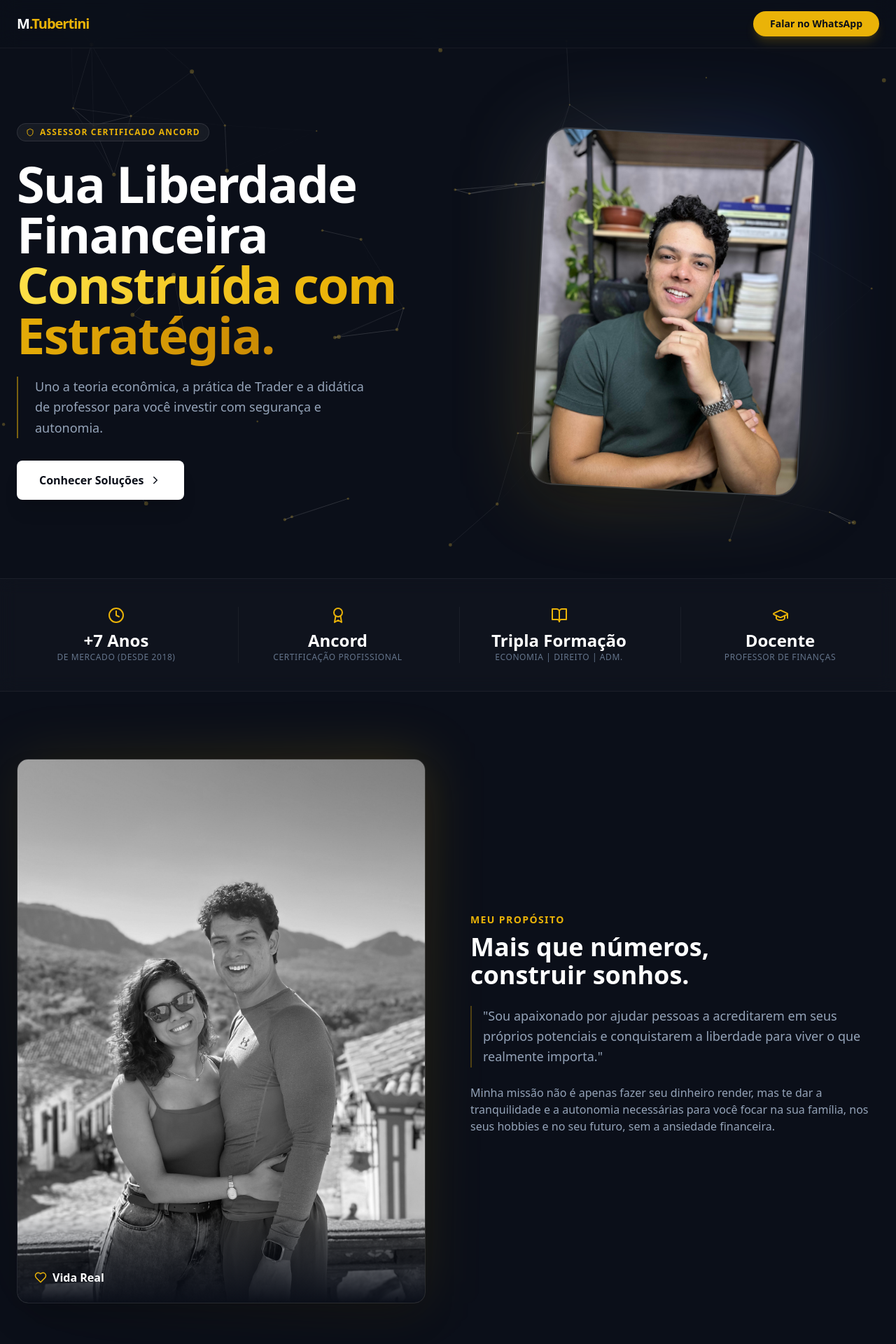
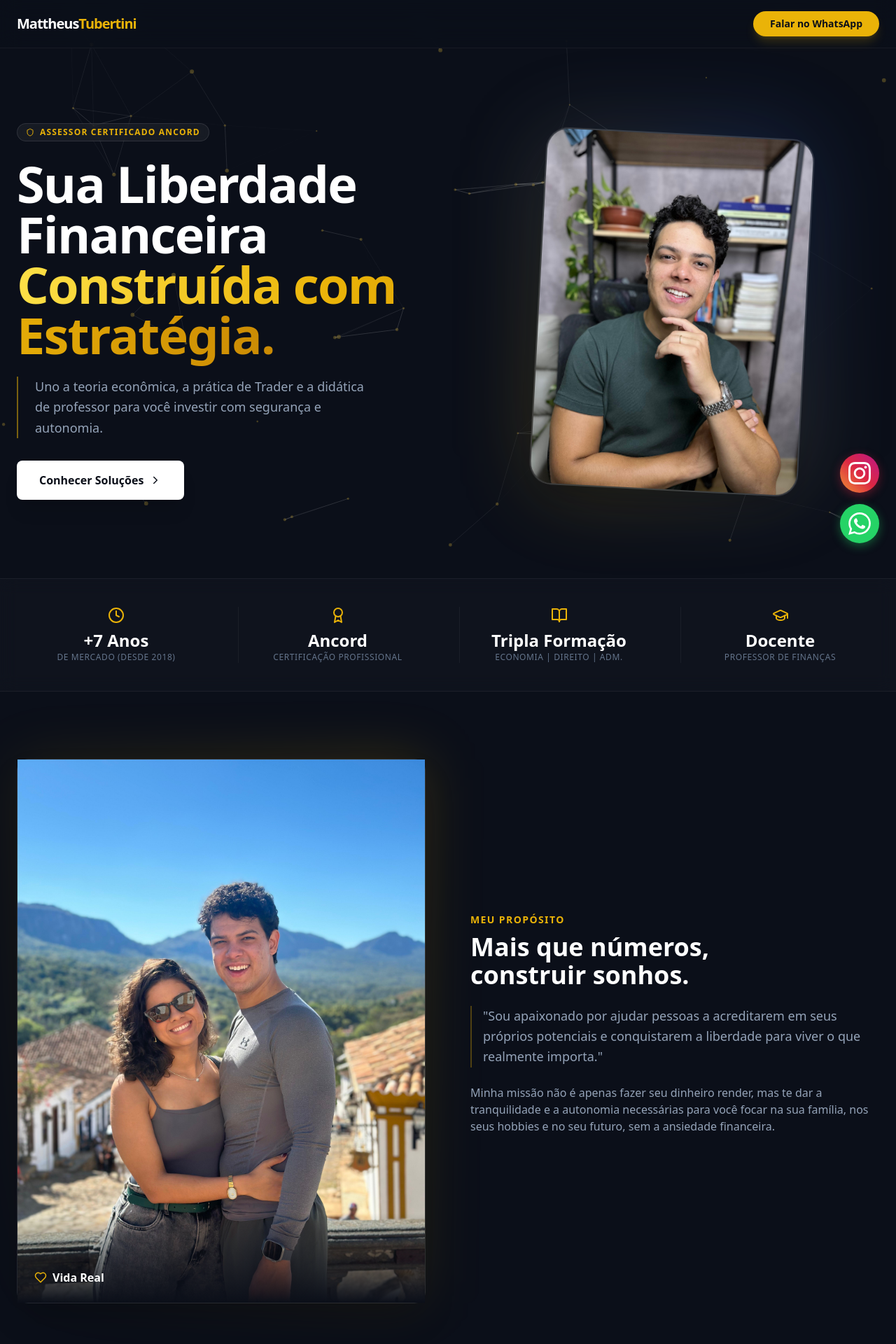
Before and after one commit to RaphaelYankous/site-mattheus, a React (Vite) app: page / in a window 1280 px wide. Shown: the top 1920 px of the page at 70% size. Built offline with nearby package versions, Linux system fonts and the light colour scheme.

Commit message:
Botão Wpp/Instagram

```diff
--- a/index.html
+++ b/index.html
@@ -1,10 +1,11 @@
 <!doctype html>
-<html lang="en">
+<html lang="pt-BR">
   <head>
     <meta charset="UTF-8" />
-    <link rel="icon" type="image/svg+xml" href="/vite.svg" />
+    <link rel="icon" type="image/svg+xml" href="/vite.svg"/>
     <meta name="viewport" content="width=device-width, initial-scale=1.0" />
-    <title>site-mattheus</title>
+    <title>Mattheus Tubertini | Assessor de Investimentos</title>
+    <meta name="description" content="Assessoria de investimentos personalizada com Mattheus Tubertini. Planejamento financeiro, renda fixa e variável com segurança e estratégia." />
   </head>
   <body>
     <div id="root"></div>
--- a/src/App.jsx
+++ b/src/App.jsx
@@ -8,12 +8,17 @@
 import { motion } from 'framer-motion';
 import { TrendingUp, Shield, GraduationCap, ChevronRight, Mail, Linkedin, Clock, Briefcase, BookOpen, MessageCircle, Award, Heart } from 'lucide-react';
 
-
 const SectionTitle = ({ subtitle, title }) => (
-  <div className="text-center mb-12">
+  <motion.div
+    initial={{ opacity: 0, y: 20 }}
+    whileInView={{ opacity: 1, y: 0 }}
+    transition={{ duration: 0.6 }}
+    viewport={{ once: true }}
+    className="text-center mb-12"
+  >
     <span className="text-yellow-500 font-bold tracking-widest uppercase text-sm">{subtitle}</span>
     <h2 className="text-3xl md:text-4xl font-bold text-white mt-2">{title}</h2>
-  </div>
+  </motion.div>
 );
 
 function App() {
@@ -54,9 +59,9 @@
       <nav className="fixed w-full z-50 bg-[#0B0F19]/80 backdrop-blur-lg border-b border-white/5">
         <div className="container mx-auto px-6 py-4 flex justify-between items-center">
           <div className="text-xl font-bold tracking-tighter text-white">
-            M<span className="text-yellow-500">.Tubertini</span>
+            Mattheus<span className="text-yellow-500">Tubertini</span>
           </div>
-          <a href="https://wa.me/" className="bg-yellow-500 hover:bg-yellow-400 text-[#0B0F19] font-bold py-2 px-6 rounded-full transition-all text-sm shadow-lg shadow-yellow-500/20">
+          <a href="https://wa.me/553196590609" className="bg-yellow-500 hover:bg-yellow-400 text-[#0B0F19] font-bold py-2 px-6 rounded-full transition-all text-sm shadow-lg shadow-yellow-500/20">
             Falar no WhatsApp
           </a>
         </div>
@@ -119,19 +124,35 @@
         </div>
       </section>
 
-      {/* --- PROPÓSITO (FOTO CASAL) --- */}
+{/* --- PROPÓSITO (FOTO CASAL) --- */}
       <section id="sobre" className="py-24 relative z-10 bg-[#0B0F19]">
         <div className="container mx-auto px-6 grid md:grid-cols-2 gap-16 items-center">
-          <div className="relative">
+
+          {/* Foto animada vindo da esquerda */}
+          <motion.div
+            initial={{ opacity: 0, x: -50 }}
+            whileInView={{ opacity: 1, x: 0 }}
+            transition={{ duration: 0.8 }}
+            viewport={{ once: true }}
+            className="relative"
+          >
             <div className="absolute inset-0 bg-gradient-to-bl from-yellow-500/20 to-transparent rounded-2xl blur-2xl -z-10"></div>
-            <div className="rounded-2xl overflow-hidden border border-white/10 shadow-2xl relative">
-              <img src={mattheusCasal} alt="Mattheus Casal" className="w-full h-full object-cover grayscale hover:grayscale-0 transition-all duration-700" />
+            <div className="rounded-2xl overflow-hiddenHJ border border-white/10 shadow-2xl relative">
+              {/* REMOVIDO O GRAYSCALE AQUI */}
+              <img src={mattheusCasal} alt="Mattheus Casal" className="w-full h-full object-cover transition-all duration-700" />
               <div className="absolute bottom-0 left-0 right-0 bg-gradient-to-t from-[#0B0F19] to-transparent p-6 pt-20">
                 <p className="text-white font-bold flex items-center gap-2"><Heart size={18} className="text-yellow-500" /> Vida Real</p>
               </div>
             </div>
-          </div>
-          <div>
+          </motion.div>
+
+          {/* Texto animado vindo da direita */}
+          <motion.div
+            initial={{ opacity: 0, x: 50 }}
+            whileInView={{ opacity: 1, x: 0 }}
+            transition={{ duration: 0.8, delay: 0.2 }}
+            viewport={{ once: true }}
+          >
             <span className="text-yellow-500 font-bold tracking-widest uppercase text-sm">Meu Propósito</span>
             <h2 className="text-3xl md:text-4xl font-bold text-white mt-2 mb-6">Mais que números, <br/>construir sonhos.</h2>
             <p className="text-slate-400 text-lg leading-relaxed mb-6 border-l-2 border-yellow-500/30 pl-4">
@@ -140,30 +161,40 @@
             <p className="text-slate-400 mb-6">
               Minha missão não é apenas fazer seu dinheiro render, mas te dar a tranquilidade e a autonomia necessárias para você focar na sua família, nos seus hobbies e no seu futuro, sem a ansiedade financeira.
             </p>
-          </div>
+          </motion.div>
         </div>
       </section>
 
-      {/* --- TRAJETÓRIA (FOTO ONE) --- */}
+{/* --- TRAJETÓRIA (FOTO ONE) --- */}
       <section className="py-24 relative z-10 bg-gradient-to-b from-[#0B0F19] to-[#05080f] border-t border-white/5">
         <div className="container mx-auto px-6 grid md:grid-cols-2 gap-16 items-center">
-          <div className="order-2 md:order-1">
+
+          <motion.div
+            initial={{ opacity: 0, y: 50 }}
+            whileInView={{ opacity: 1, y: 0 }}
+            transition={{ duration: 0.8 }}
+            viewport={{ once: true }}
+            className="order-2 md:order-1"
+          >
             <span className="text-yellow-500 font-bold tracking-widest uppercase text-sm">Trajetória Sólida</span>
             <h2 className="text-3xl md:text-4xl font-bold text-white mt-2 mb-8">Do "Skin in the Game"<br/>à Sala de Aula.</h2>
 
             <div className="space-y-8 relative before:absolute before:left-6 before:top-2 before:bottom-2 before:w-[1px] before:bg-gradient-to-b before:from-yellow-500 before:to-transparent">
+              {/* Item 1 */}
               <div className="relative pl-16 group">
                 <div className="absolute left-4 top-1 w-4 h-4 rounded-full bg-[#0B0F19] border-2 border-yellow-500 group-hover:shadow-[0_0_10px_rgba(212,175,55,0.8)] transition-all"></div>
                 <h3 className="text-white font-bold text-lg group-hover:text-yellow-500 transition-colors">Trader & Mesa Proprietária</h3>
                 <p className="text-slate-500 text-sm">One Investimentos | WM Manhattan (Desde 2018)</p>
                 <p className="text-slate-600 text-sm mt-2 leading-relaxed">Vivência prática operando capital real, gestão de risco e retorno sob pressão.</p>
               </div>
+              {/* Item 2 */}
               <div className="relative pl-16 group">
                 <div className="absolute left-4 top-1 w-4 h-4 rounded-full bg-[#0B0F19] border-2 border-yellow-500 group-hover:shadow-[0_0_10px_rgba(212,175,55,0.8)] transition-all"></div>
                 <h3 className="text-white font-bold text-lg group-hover:text-yellow-500 transition-colors">Sócio & Gestão</h3>
                 <p className="text-slate-500 text-sm">Kairós Vellar | Flip Investimentos</p>
                 <p className="text-slate-600 text-sm mt-2 leading-relaxed">Experiência na estruturação de negócios e relacionamento com clientes.</p>
               </div>
+              {/* Item 3 */}
               <div className="relative pl-16 group">
                 <div className="absolute left-4 top-1 w-4 h-4 rounded-full bg-[#0B0F19] border-2 border-yellow-500 group-hover:shadow-[0_0_10px_rgba(212,175,55,0.8)] transition-all"></div>
                 <h3 className="text-white font-bold text-lg group-hover:text-yellow-500 transition-colors">Professor de Finanças</h3>
@@ -171,14 +202,21 @@
                 <p className="text-slate-600 text-sm mt-2 leading-relaxed">Traduzindo o "economês" com didática e paciência para formar novos investidores.</p>
               </div>
             </div>
-          </div>
+          </motion.div>
 
-          <div className="order-1 md:order-2 relative">
+          <motion.div
+            initial={{ opacity: 0, scale: 0.9 }}
+            whileInView={{ opacity: 1, scale: 1 }}
+            transition={{ duration: 0.8 }}
+            viewport={{ once: true }}
+            className="order-1 md:order-2 relative"
+          >
             <div className="absolute inset-0 bg-gradient-to-br from-blue-600/20 to-transparent rounded-2xl blur-2xl -z-10"></div>
             <div className="rounded-2xl overflow-hidden border border-white/10 shadow-2xl -rotate-2 hover:rotate-0 transition-all duration-500">
-              <img src={mattheusOne} alt="Mattheus na ONE" className="w-full h-full object-cover grayscale hover:grayscale-0 transition-all duration-700" />
+              {/* REMOVIDO O GRAYSCALE AQUI */}
+              <img src={mattheusOne} alt="Mattheus na ONE" className="w-full h-full object-cover transition-all duration-700" />
             </div>
-          </div>
+          </motion.div>
         </div>
       </section>
 
@@ -210,7 +248,15 @@
               { icon: <TrendingUp size={32} />, title: "Gestão de Investimentos", text: "Montagem e acompanhamento de carteira (Renda Fixa, Ações, FIIs) alinhada ao seu perfil de risco." },
               { icon: <BookOpen size={32} />, title: "Mentoria Educacional", text: "Aulas particulares para quem quer aprender a analisar o mercado e investir com total autonomia." }
             ].map((item, idx) => (
-              <motion.div key={idx} whileHover={{ y: -10 }} className="group p-8 rounded-2xl bg-gradient-to-b from-white/[0.05] to-transparent border border-white/5 hover:border-yellow-500/30 backdrop-blur-md transition-all duration-300">
+              <motion.div
+                key={idx}
+                initial={{ opacity: 0, y: 30 }}
+                whileInView={{ opacity: 1, y: 0 }}
+                transition={{ duration: 0.5, delay: idx * 0.2 }} // Delay escalonado para efeito cascata
+                viewport={{ once: true }}
+                whileHover={{ y: -10 }}
+                className="group p-8 rounded-2xl bg-gradient-to-b from-white/[0.05] to-transparent border border-white/5 hover:border-yellow-500/30 backdrop-blur-md transition-all duration-300"
+              >
                 <div className="w-14 h-14 rounded-xl bg-yellow-500/10 flex items-center justify-center text-yellow-500 mb-6 group-hover:bg-yellow-500 group-hover:text-[#0B0F19] transition-all shadow-lg shadow-yellow-500/5">
                   {item.icon}
                 </div>
@@ -228,7 +274,7 @@
           <h2 className="text-3xl font-bold mb-8 text-white">Vamos conversar?</h2>
           <p className="text-slate-400 mb-10 max-w-md mx-auto">Agende uma conversa inicial sem compromisso para entendermos o seu momento financeiro.</p>
           <div className="flex flex-col md:flex-row justify-center gap-4 mb-12">
-            <a href="https://wa.me/" className="flex items-center justify-center gap-2 px-8 py-4 rounded-lg bg-green-500 hover:bg-green-400 text-white font-bold transition-all shadow-lg shadow-green-500/20">
+            <a href="https://wa.me/553196590609" className="flex items-center justify-center gap-2 px-8 py-4 rounded-lg bg-green-500 hover:bg-green-400 text-white font-bold transition-all shadow-lg shadow-green-500/20">
               <MessageCircle size={20} /> Chamar no WhatsApp
             </a>
             <a href="https://linkedin.com/in/mattheus-tubertini-investimentos" target="_blank" className="flex items-center justify-center gap-2 px-8 py-4 rounded-lg bg-[#0077b5]/10 hover:bg-[#0077b5]/20 border border-[#0077b5]/30 text-[#0077b5] font-bold transition-all">
@@ -238,6 +284,28 @@
           <p className="text-slate-700 text-xs">© 2025 Mattheus Tubertini.</p>
         </div>
       </footer>
+      <a
+        href="https://www.instagram.com/mattheustubertini/"
+        target="_blank"
+        rel="noopener noreferrer"
+        className="fixed bottom-24 right-6 z-50 flex items-center justify-center w-14 h-14 bg-gradient-to-tr from-[#f09433] via-[#dc2743] to-[#bc1888] text-white rounded-full shadow-[0_4px_14px_0_rgba(220,39,67,0.39)] transition-all hover:-translate-y-1 hover:shadow-[0_6px_20px_rgba(220,39,67,0.23)]"
+        aria-label="Siga no Instagram"
+      >
+        <svg viewBox="0 0 24 24" fill="currentColor" className="w-8 h-8">
+            <path d="M12 2.163c3.204 0 3.584.012 4.85.07 3.252.148 4.771 1.691 4.919 4.919.058 1.265.069 1.645.069 4.849 0 3.205-.012 3.584-.069 4.849-.149 3.225-1.664 4.771-4.919 4.919-1.266.058-1.644.07-4.85.07-3.204 0-3.584-.012-4.849-.07-3.26-.149-4.771-1.699-4.919-4.92-.058-1.265-.07-1.644-.07-4.849 0-3.204.013-3.583.07-4.849.149-3.227 1.664-4.771 4.919-4.919 1.266-.057 1.645-.069 4.849-.069zm0-2.163c-3.259 0-3.667.014-4.947.072-4.358.2-6.78 2.618-6.98 6.98-.059 1.281-.073 1.689-.073 4.948 0 3.259.014 3.668.072 4.948.2 4.358 2.618 6.78 6.98 6.98 1.281.058 1.689.072 4.948.072 3.259 0 3.668-.014 4.948-.072 4.354-.2 6.782-2.618 6.979-6.98.059-1.28.073-1.689.073-4.948 0-3.259-.014-3.667-.072-4.947-.196-4.354-2.617-6.78-6.979-6.98-1.281-.059-1.69-.073-4.949-.073zm0 5.838c-3.403 0-6.162 2.759-6.162 6.162s2.759 6.163 6.162 6.163 6.162-2.759 6.162-6.163c0-3.403-2.759-6.162-6.162-6.162zm0 10.162c-2.209 0-4-1.79-4-4 0-2.209 1.791-4 4-4s4 1.791 4 4c0 2.21-1.791 4-4 4zm6.406-11.845c-.796 0-1.441.645-1.441 1.44s.645 1.44 1.441 1.44c.795 0 1.439-.645 1.439-1.44s-.644-1.44-1.439-1.44z"/>
+        </svg>
+      </a>
+      <a
+        href="https://wa.me/553196590609"
+        target="_blank"
+        rel="noopener noreferrer"
+        className="fixed bottom-6 right-6 z-50 flex items-center justify-center w-14 h-14 bg-[#25D366] hover:bg-[#20bd5a] text-white rounded-full shadow-[0_4px_14px_0_rgba(37,211,102,0.39)] transition-all hover:-translate-y-1 hover:shadow-[0_6px_20px_rgba(37,211,102,0.23)]"
+        aria-label="Conversar no WhatsApp"
+      >
+        <svg viewBox="0 0 24 24" fill="currentColor" className="w-8 h-8">
+          <path d="M17.472 14.382c-.297-.149-1.758-.867-2.03-.967-.273-.099-.471-.148-.67.15-.197.297-.767.966-.94 1.164-.173.199-.347.223-.644.075-.297-.15-1.255-.463-2.39-1.475-.883-.788-1.48-1.761-1.653-2.059-.173-.297-.018-.458.13-.606.134-.133.298-.347.446-.52.149-.174.198-.298.298-.497.099-.198.05-.371-.025-.52-.075-.149-.669-1.612-.916-2.207-.242-.579-.487-.5-.669-.51-.173-.008-.371-.008-.57-.008-.198 0-.52.074-.792.372-.272.297-1.04 1.016-1.04 2.479 0 1.462 1.065 2.875 1.213 3.074.149.198 2.096 3.2 5.077 4.487.709.306 1.262.489 1.694.625.712.227 1.36.195 1.871.118.571-.085 1.758-.719 2.006-1.413.248-.694.248-1.289.173-1.413-.074-.124-.272-.198-.57-.347m-5.421 7.403h-.004a9.87 9.87 0 01-5.031-1.378l-.361-.214-3.741.982.998-3.648-.235-.374a9.86 9.86 0 01-1.51-5.26c.001-5.45 4.436-9.884 9.888-9.884 2.64 0 5.122 1.03 6.988 2.898a9.825 9.825 0 012.893 6.994c-.003 5.45-4.437 9.884-9.885 9.884m8.413-18.297A11.815 11.815 0 0012.05 0C5.495 0 .16 5.335.157 11.892c0 2.096.547 4.142 1.588 5.945L.057 24l6.305-1.654a11.882 11.882 0 005.683 1.448h.005c6.554 0 11.89-5.335 11.893-11.893a11.821 11.821 0 00-3.48-8.413z"/>
+        </svg>
+      </a>
     </div>
   );
 }
--- a/src/index.css
+++ b/src/index.css
@@ -12,6 +12,10 @@
   overflow-x: hidden;
 }
 
+html {
+  scroll-behavior: smooth;
+}
+
 #root {
   width: 100%;
   min-height: 100vh;
```
Also changed, not shown: src/assets/icone-de-dinheiro-americano-dolar-para-transacao-digital_1017-60926.avif (added).
